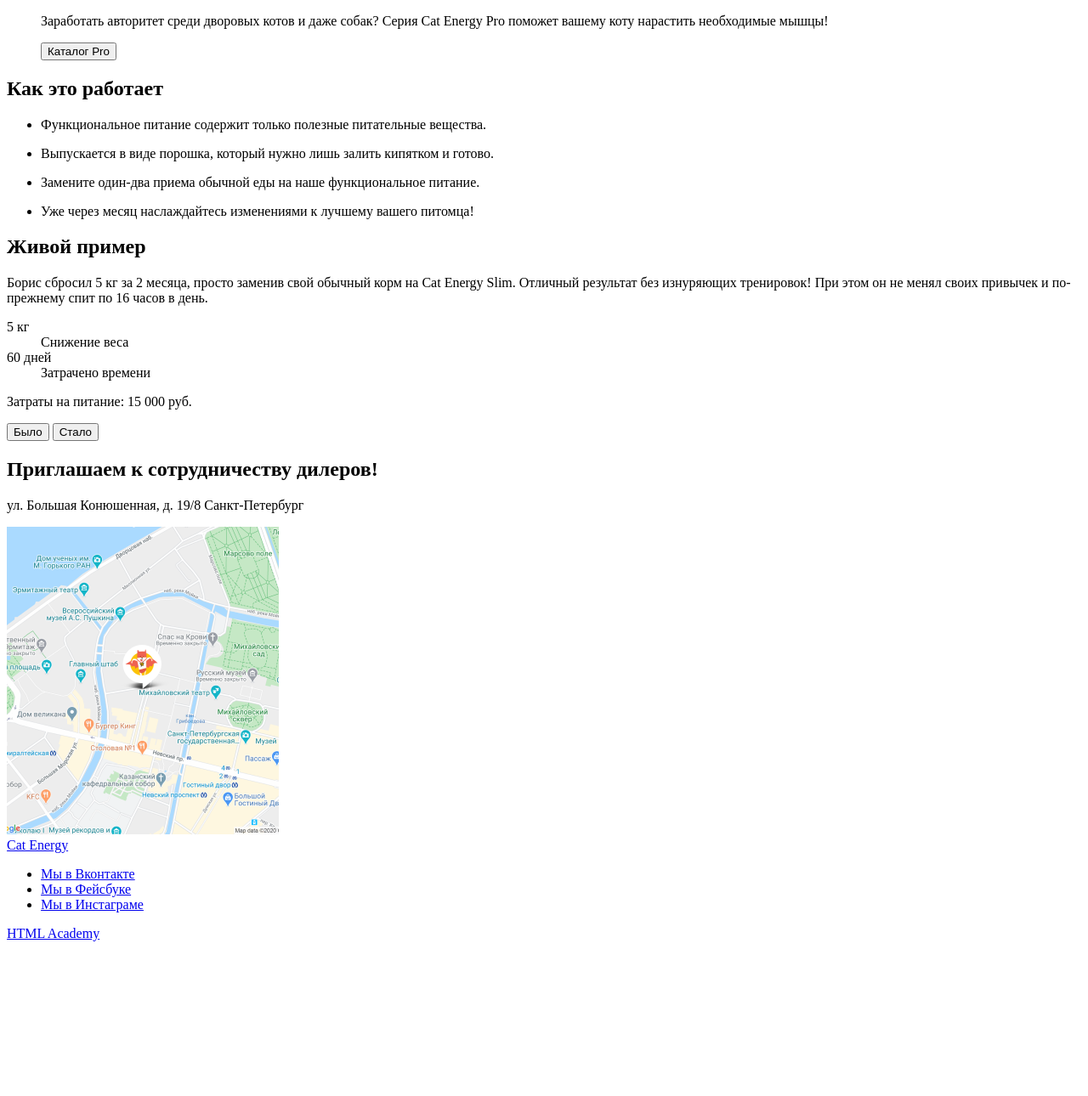
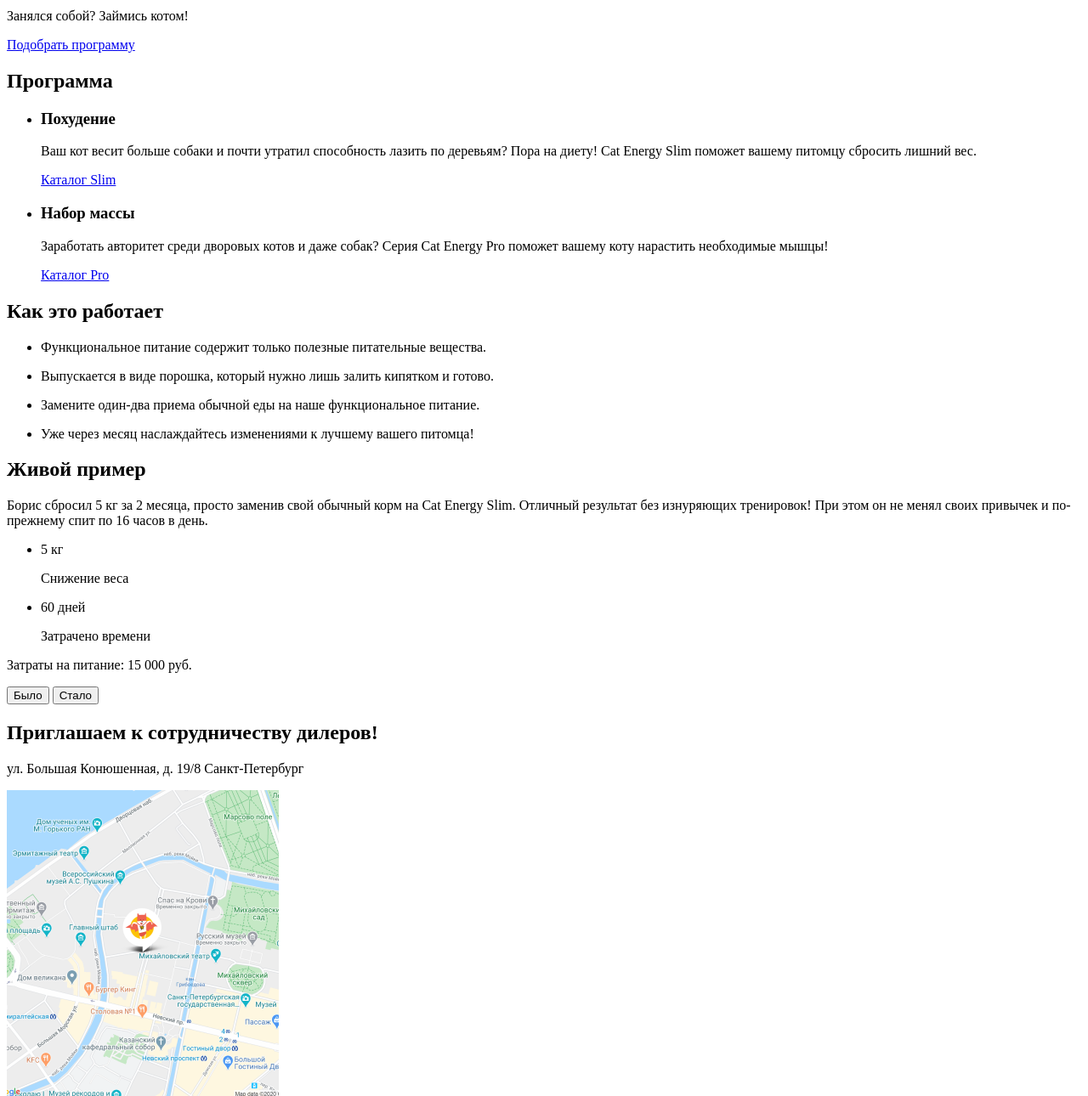
Before and after one commit to PolFrol/1686387-cat-energy-22, a website: page source/index.html in a window 1280 px wide. Shown: the part 563-1853 px from the top of the page at 85% size. Before the commit the page ends 1679 px from the top, so only its background shows below. Drawn offline with Linux system fonts and the light colour scheme.

Commit message:
Разметка главной страницы правки

```diff
--- a/source/index.html
+++ b/source/index.html
@@ -1,64 +1,66 @@
 <!DOCTYPE html>
-<html class="page" lang="ru">
+<html lang="ru">
   <head>
     <meta charset="utf-8">
     <title>HTML Academy: Кэт энерджи</title>
   </head>
-  <body class="page__body">
-    <header class="page__header">
-      <a class="page-header__logo">
-        <img src="img/logotype-mobile.svg" width="33" height="38" alt="КэтЭнерджи">
+  <body>
+    <header class="header">
+      <div class="header__wrapper">
+        <a class="header__logo">
+          <img class="header__logo--img" src="./img/logo/logotype-mobile.svg" width="33" height="38" alt="КэтЭнерджи">
         </a>
-      <nav class="main-nav">
-        <button class="main-nav__toggle" type="button"><span class="visually-hidden">Открыть меню</span></button>
-        <div class="main-nav__wrapper">
-          <ul class="main-nav__list">
-            <li class="main-nav__item site-list__item--active">
-              <a>
+        <button class="header__toggle" type="button"><span class="visually-hidden">Открыть меню</span></button>
+      </div>
+      <nav class="header__nav nav">
+        <ul class="nav__list">
+          <li class="nav__item nav__item--active">
+            <a class="nav__link">
               Главная
             </a>
           </li>
-            <li class="main-nav__item site-list__item--active">
-              <a>
+          <li class="main-nav__item">
+            <a class="nav__link" href="catalog.html">
               Каталог продукции
             </a>
           </li>
-            <li class="main-nav__item site-list__item--active">
-              <a>
+          <li class="main-nav__item">
+            <a class="nav__link" href="form.html">
               Подбор программы
             </a>
           </li>
         </ul>
-        </div>
       </nav>
     </header>
-    <main class="page-main">
+    <main>
       <h1 class="visually-hidden">Cat Energy</h1>
       <section class="promo">
         <div class="promo__wrapper">
-          <header class="promo__header">
           <h2 class="visually-hidden">Промо Cat Energy</h2>
-            <!--<img class="promo__photo" src="img/index-background-desktop.jpg" width="320" height="302" alt="Кот">-->
+          <img class="promo__photo" src="./img/promo/index-cat.jpg" width="280" height="270" alt="Корм">
           <p class="promo__title">Функциональное питание для котов</p>
           <p class="promo__intro">Занялся собой? Займись котом!</p>
-          </header>
-          <button class="promo__button" type="button">Подобрать программу</button>
+          <a class="promo__link" href="form.html">Подобрать программу</a>
         </div>
       </section>
-      <section class="advantages">
-        <div class="advantages__wrapper">
+      <section class="program">
+        <div class="program__wrapper">
           <h2 class="visually-hidden">Программа</h2>
-          <ul class="advantages__list">
-            <li class="advantages__item advantages__item--slim">
-              <h3 class="advantages__title">Похудение</h3>
+          <ul class="program__list">
+            <div class="program__top">
+              <li class="program__item program__item--slim">
+                <h3 class="program__title">Похудение</h3>
                 <p>Ваш кот весит больше собаки и почти утратил способность лазить по деревьям? Пора на диету! Cat Energy Slim поможет вашему питомцу сбросить лишний вес.</p>
-              <button class="advantages__catalog" type="button">Каталог Slim</button>
+                <a class="program__catalog" href="#">Каталог Slim</a>
               </li>
-            <li class="advantages__item advantages__item--pro">
-              <h3 class="advantages__title">Набор массы</h3>
+            </div>
+            <div class="program__top">
+              <li class="program__item program__item--pro">
+                <h3 class="program__title">Набор массы</h3>
                 <p>Заработать авторитет среди дворовых котов и даже собак? Серия Cat Energy Pro поможет вашему коту нарастить необходимые мышцы!</p>
-              <button class="advantages__catalog" type="button">Каталог Pro</button>
+                <a class="program__catalog" href="#">Каталог Pro</a>
               </li>
+            </div>
           </ul>
         </div>
       </section>
@@ -85,25 +87,21 @@
         <div class="example__wrapper">
           <h2 class="example__title">Живой пример</h2>
           <p>Борис сбросил 5 кг за 2 месяца, просто заменив свой обычный корм на Cat Energy Slim. Отличный результат без изнуряющих тренировок! При этом он не менял своих привычек и по-прежнему спит по 16 часов в день.</p>
-          <dl class="example__list">
-            <div class="example__item">
-              <dt class="example__number">
-                5 кг
-              </dt>
-              <dd class="example__description">
-                Cнижение веса
-              </dd>
+          <ul class="example__list">
+            <div class="example__top">
+              <li class="example__item">
+                <span class="example__number">5 кг</span>
+                <p class="example__description">Cнижение веса</p>
+              </li>
             </div>
-            <div class="example__item">
-              <dt class="example__number">
-                60 дней
-              </dt>
-              <dd class="example__description">
-                Затрачено времени
-              </dd>
+            <div class="example__top">
+              <li class="example__item">
+                <span class="example__number">60 дней</span>
+                <p class="example__description">Затрачено времени</p>
+              </li>
             </div>
-          </dl>
-          <p class="example__price slider__toggle">Затраты на питание: 15 000 руб.</p>
+          </ul>
+          <p class="example__price slider">Затраты на питание: 15 000 руб.</p>
             <button class="slider__toggle slider__toggle--current" type="button">Было</button>
             <button class="slider__toggle" type="button">Стало</button>
         </div>
@@ -116,12 +114,12 @@
             <img class="map__piece" src="img/location.png" width="320" height="362" alt="Карта">
           </section>
         </main>
-    <footer class="page-footer">
-      <div class="page-footer__wrapper">
-        <div class="page-footer__logo logo">
-          <a class="logo__footer" href="index.html">Cat Energy</a>
-        </div>
-        <div class="page-footer__social social">
+    <footer class="footer">
+      <div class="footer__wrapper">
+        <a class="footer__logo">
+          <img class="footer__logo--img" src="./img/logo/main-logo.svg" width="128" height="24" alt="КэтЭнерджи">
+        </a>
+        <div class="footer__social social">
           <ul class="social__list">
             <li class="social__item">
               <a class="social__link social__link--vkontakte" href="https://vk.com/htmlacademy">Мы в Вконтакте</a>
@@ -134,7 +132,7 @@
             </li>
           </ul>
         </div>
-        <div class="page-footer__copyright copyright">
+        <div class="footer__copyright copyright">
           <a class="copyright__link copyright__link--logo" href="https://htmlacademy.ru/intensive/adaptive">HTML Academy</a>
         </div>
       </div>
```
Also changed, not shown: source/img/logo/htmlacademy.svg (renamed from source/img/htmlacademy.svg), source/img/logo/logotype-mobile.svg (renamed from source/img/logotype-mobile.svg), source/img/logo/main-logo.svg (renamed from source/img/main-logo.svg), source/img/program/cat-muscles.svg (renamed from source/img/cat-muscles.svg), source/img/program/cat-slimming.svg (renamed from source/img/cat-slimming.svg), source/img/promo/index-background-desktop.jpg (renamed from source/img/index-background-desktop.jpg), source/img/promo/index-cat.jpg (renamed from source/img/index-cat.jpg), source/img/special/icon_leaf.svg (renamed from source/img/icon_leaf.svg), source/img/special/icon_tub.svg (renamed from source/img/icon_tub.svg). Lines whose indentation alone changed are shown as unchanged.
